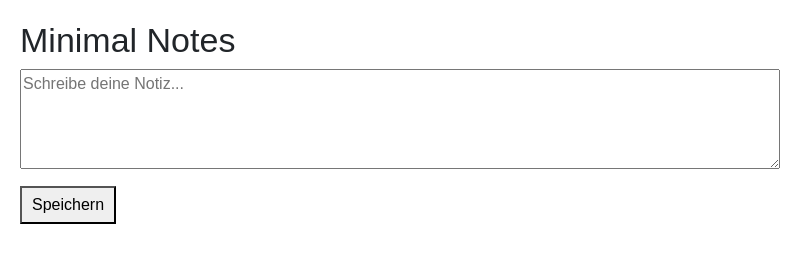
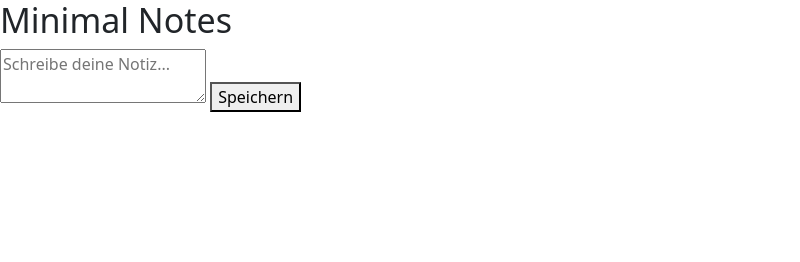
Before and after one commit to ecxod/notes, an Electron app: page index.html in a window 800 px wide. Drawn offline with nearby package versions, Linux system fonts and the light colour scheme; no server answers.

Commit message:
modified:   styles.css

```diff
--- a/styles.css
+++ b/styles.css
@@ -1,19 +1,13 @@
-body {
-    font-family: Arial, sans-serif;
-    margin: 20px;
-  }
-  textarea {
-    width: 100%;
-    height: 100px;
-    margin-bottom: 10px;
-  }
-  button {
-    padding: 5px 10px;
-  }
-  ul {
-    list-style: none;
-    padding: 0;
-  }
-  li {
-    margin: 5px 0;
-  }
+html, body {
+  height: 100%;
+  margin: 0;
+}
+
+.card-header {
+  --bs-card-cap-padding-x : 0.5rem;
+  --bs-card-cap-padding-y : 0.5rem;
+}
+.card-body {
+  --bs-card-spacer-x : 0.5rem;
+  --bs-card-spacer-y : 0.5rem;
+}
```
